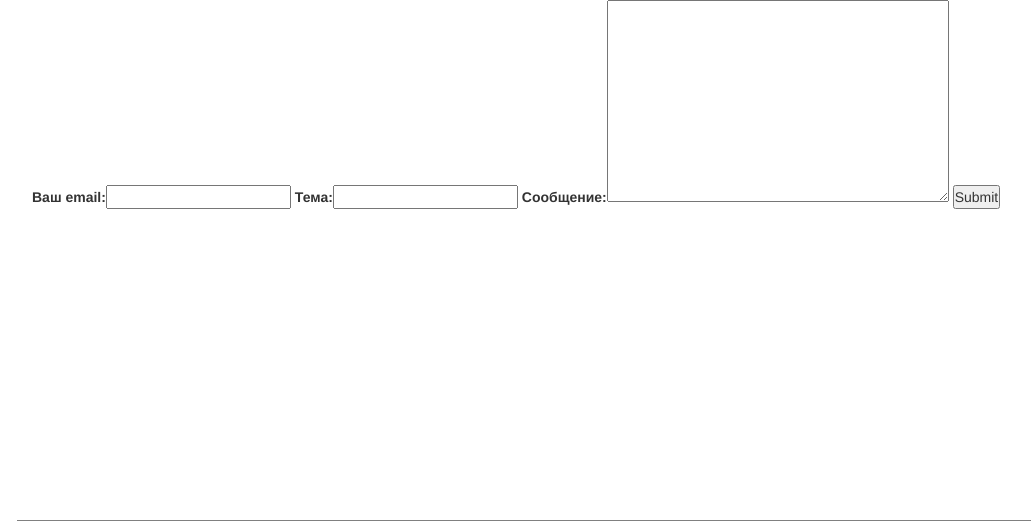
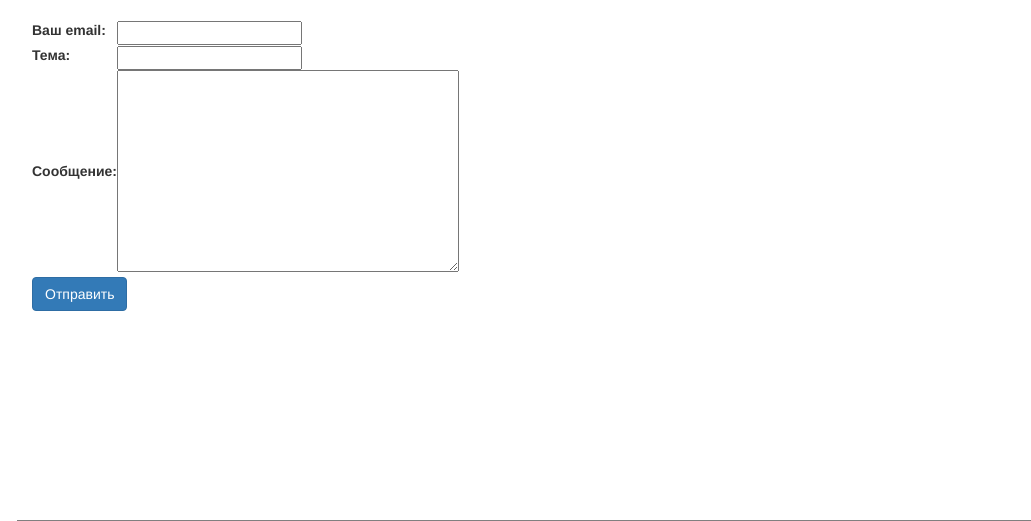
Before and after one commit to dmitry741/django_released, a Django app: template first_app_django/templates/contacts.html in a window 1280 px wide. Shown: the part 180-701 px from the top of the page, without its empty margins (111-1142 px from the left). Run offline with Django 3.2, Linux system fonts and the light colour scheme; the template is opened without the code that fills it: values that come from a table or form of the project are taken from there, others are empty; some libraries are stand-ins or nearby versions.

Commit message:
develope django forms
home

```diff
--- a/first_app_django/mainapp/djform.py
+++ b/first_app_django/mainapp/djform.py
@@ -2,6 +2,7 @@ from django import forms
 
 
 class MyContactForm(forms.Form):
+
     sender = forms.EmailField(label='Ваш email')
     subject = forms.CharField(label='Тема', max_length=100)
     message = forms.CharField(label='Сообщение', widget=forms.Textarea)
--- a/first_app_django/mainapp/views.py
+++ b/first_app_django/mainapp/views.py
@@ -288,6 +288,7 @@ def contacts(request):
     pages = get_mainmenu_links()
     d = get_common_dict(index)
 
+    # use django form
     form = MyContactForm()
     d['contact_form'] = form
 
--- a/first_app_django/templates/contacts.html
+++ b/first_app_django/templates/contacts.html
@@ -37,11 +37,15 @@
         {% include 'inc/inc_main_menu.html' %}
     </div>
     <div class="main_con">
-        <form action="/your-name/" method="post">
-            {% csrf_token %}
-            {{ contact_form.as_table }}
-            <input type="submit" value="Submit"/>
-        </form>
+        <div class="contact_block">
+            <form action="/your-name/" method="post">
+                <table>
+                {% csrf_token %}
+                {{ contact_form.as_table }}
+                </table>
+                <input type="submit" value="Отправить" class="btn btn-primary"/>
+            </form>
+        </div>
     </div>
 
 </div>
```
